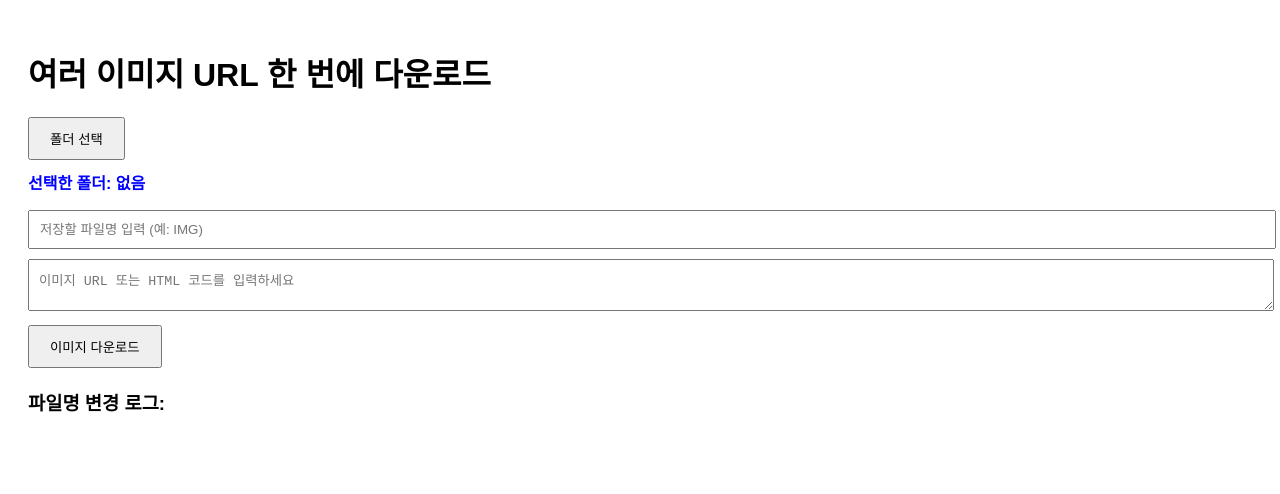
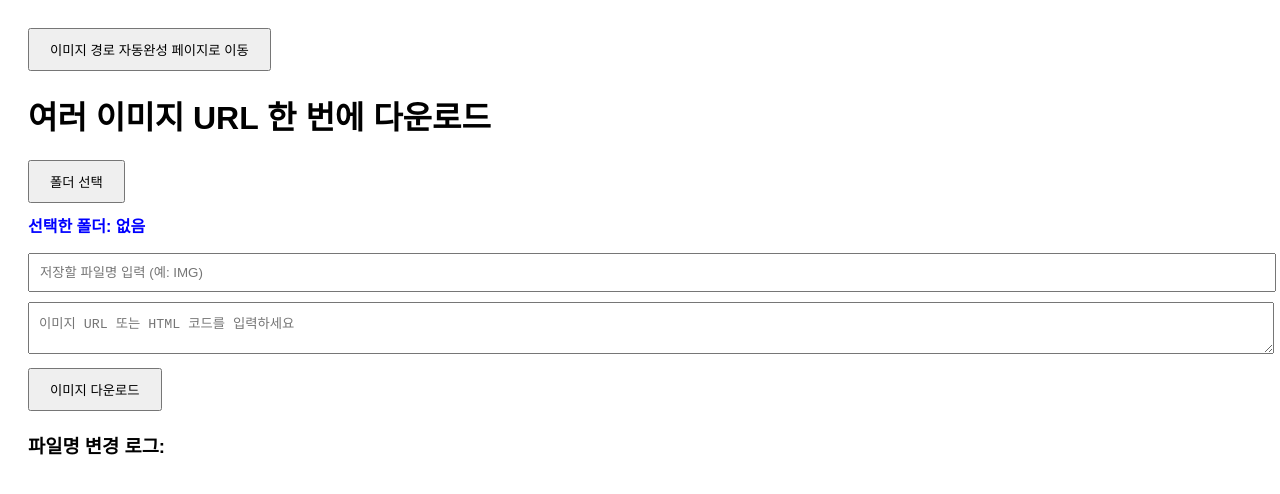
Before and after one commit to hpy-wowa/kmclub, a plain HTML site: page index.html in a window 1280 px wide. Drawn offline with Linux system fonts and the light colour scheme.

Commit message:
add a tag
add a tag

```diff
--- a/index.html
+++ b/index.html
@@ -14,6 +14,9 @@
     </style>
 </head>
 <body>
+    <a href="autoFinal.html">
+    <button>이미지 경로 자동완성 페이지로 이동</button>
+    </a>
     <h1>여러 이미지 URL 한 번에 다운로드</h1>
     <button onclick="chooseFolder()">폴더 선택</button>
     <p id="folderPath">선택한 폴더: 없음</p>
```
